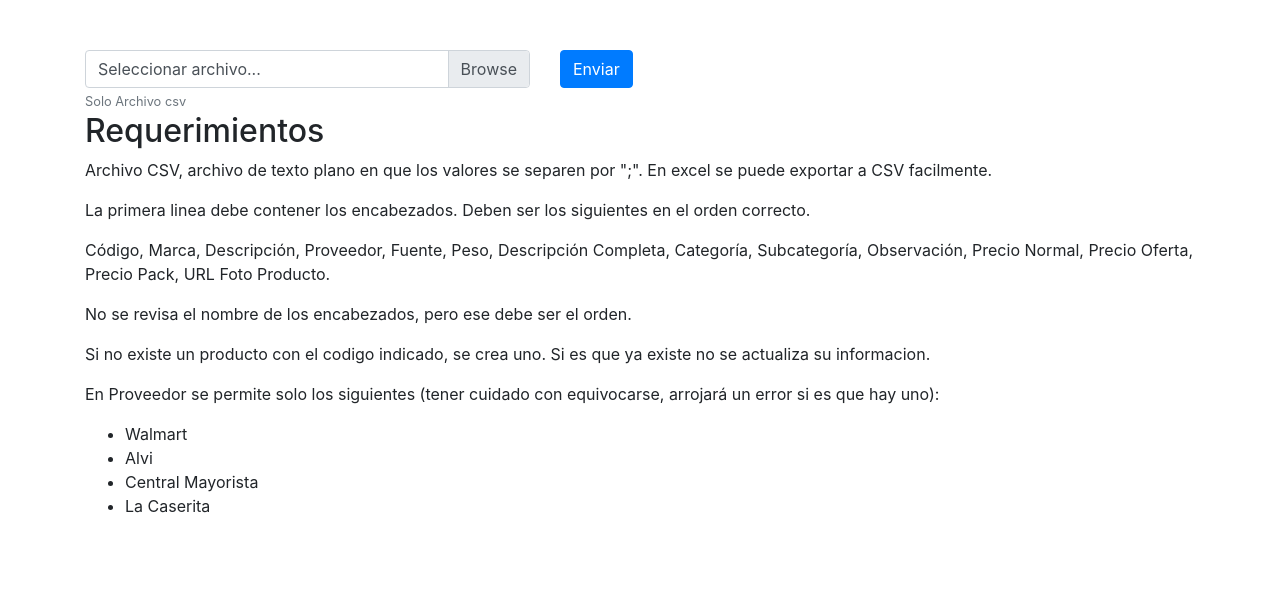
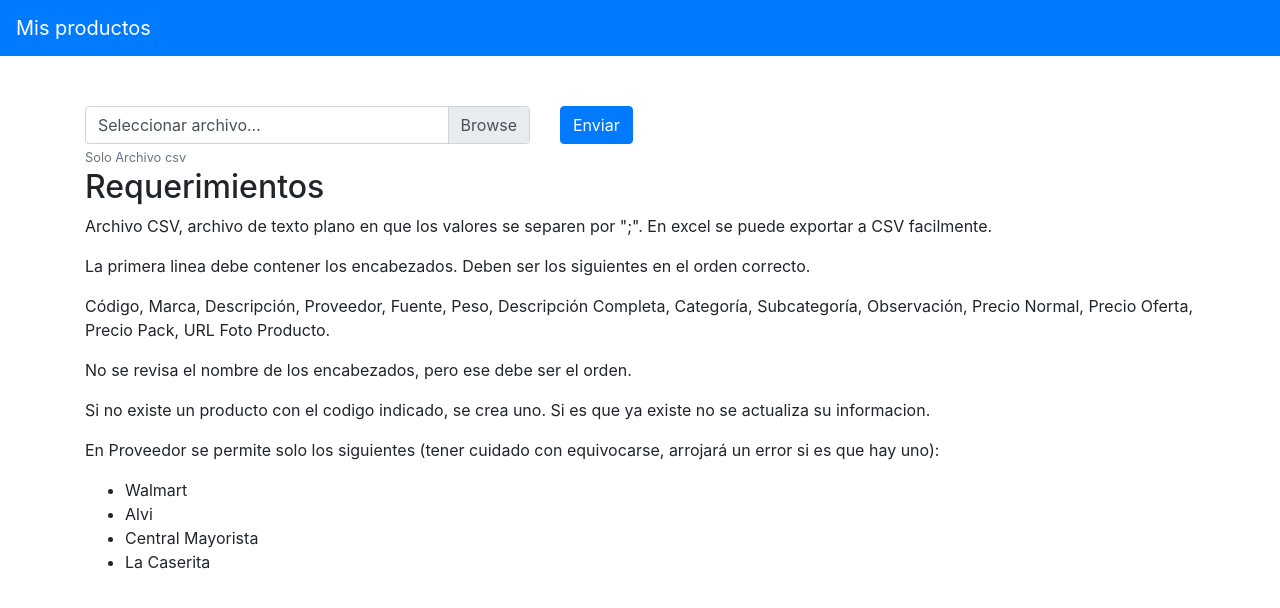
Before and after one commit to jedelacarrera/products_mvp, a Flask app: page /data/ in a window 1280 px wide. Shown: the top 608 px of the page. Run offline with Flask 2, Linux system fonts and the light colour scheme; some libraries are stand-ins or nearby versions.

```diff
--- a/templates/data.html
+++ b/templates/data.html
@@ -3,10 +3,13 @@
 <head>
 	<link rel="stylesheet" href="https://maxcdn.bootstrapcdn.com/bootstrap/4.3.1/css/bootstrap.min.css">
 	<script src="https://ajax.googleapis.com/ajax/libs/jquery/3.4.1/jquery.min.js"></script>
-	<title>Búsqueda de perfiles de facebook</title>
-	<link rel="shortcut icon" type="image/ico" href="{{ url_for('static', filename='favicon.ico') }}"/>
+	<title>Mejores precios</title>
+	<link rel="shortcut icon" type="image/ico" href="{{ url_for('static', filename='index.jpeg') }}"/>
 </head>
 <body>
+	<nav class="navbar navbar-dark bg-primary">
+  	  <a class="navbar-brand" href='/products/'>Mis productos</a>
+	</nav>
 	<div class="container" style="margin-top: 50px">
 		{% if success %}
 			<div class="alert alert-success" role="alert">
```
Also changed, not shown: templates/products.html (+8 -3 lines), static/index.jpeg (added).
